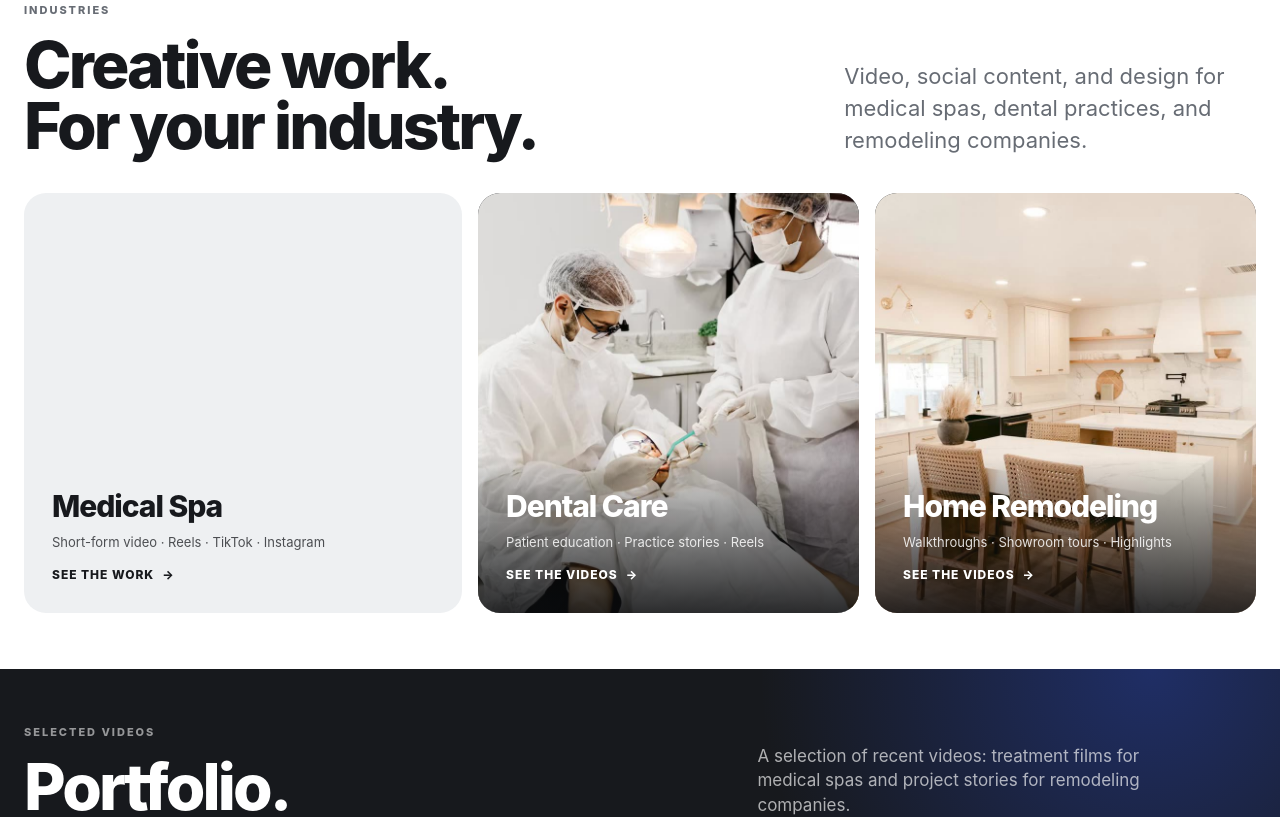
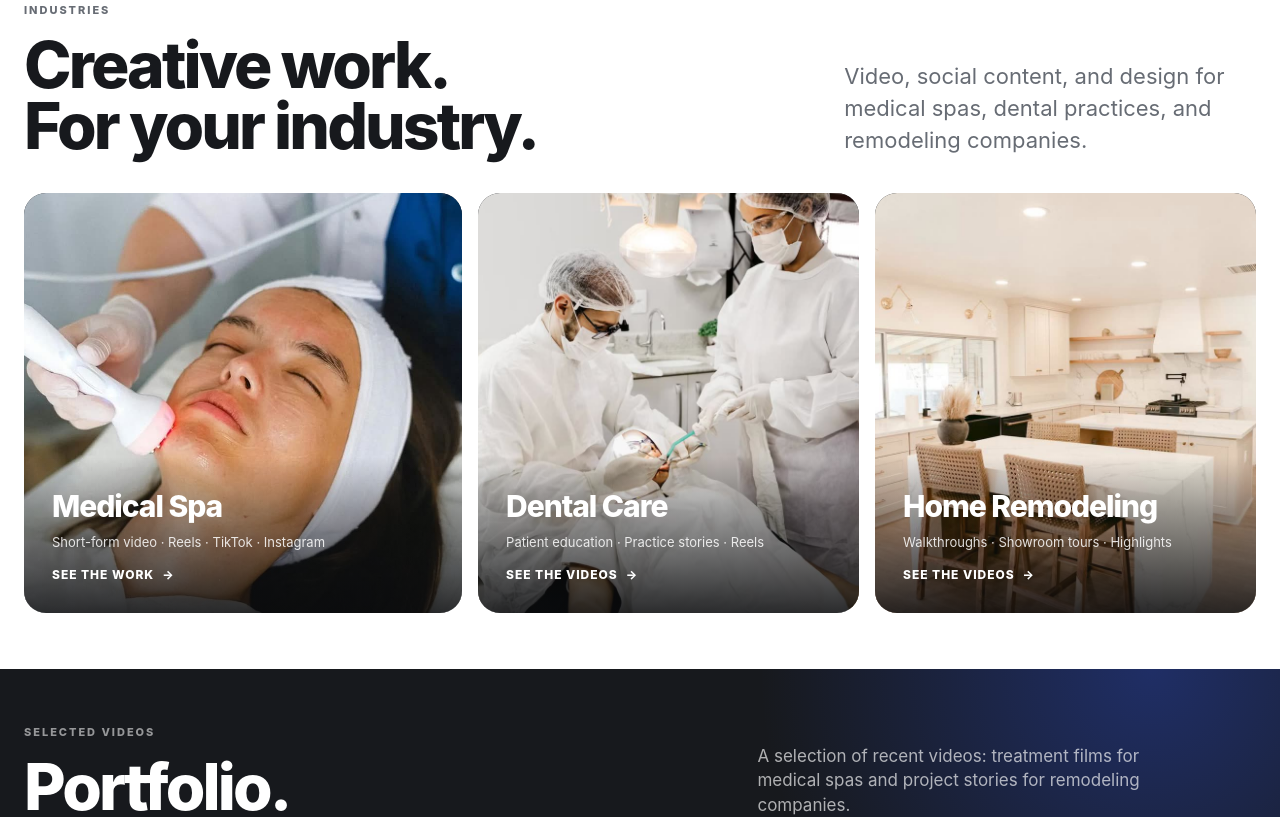
Before and after one commit to tee2thehee/ovayo, a plain HTML site: page index.html in a window 1280 px wide. Shown: the part 1625-2442 px from the top of the page. Drawn offline with Linux system fonts and the light colour scheme.

Commit message:
Medical spa photo, shorter services headline

```diff
--- a/index.html
+++ b/index.html
@@ -172,7 +172,7 @@ We help dental practices, med spas, and remodeling companies turn their expertis
         <div class="section-head">
           <div>
             <div class="eyebrow">What we do</div>
-            <h2 class="h2">One Creative Partner.<br>More Ways to Grow.</h2>
+            <h2 class="h2">Built to Grow.</h2>
           </div>
           <p class="lead">
             From video production and social content to branding, websites, and digital marketing, we help you build a stronger presence across every customer touchpoint.
@@ -257,8 +257,8 @@ We help dental practices, med spas, and remodeling companies turn their expertis
           <p class="lead">Video, social content, and design for medical spas, dental practices, and remodeling companies.</p>
         </div>
         <div class="work-grid">
-          <article class="work-card work-card--blank">
-            <div class="work-art"></div>
+          <article class="work-card work-card--photo">
+            <div class="work-art"><img src="assets/industries/medical-spa.jpg" alt="Light therapy facial treatment at a medical spa" width="1000" height="838" loading="lazy" decoding="async" style="object-position:42% center" /></div>
             <div class="work-overlay">
               <div class="work-title">Medical Spa</div>
               <div class="work-meta">Short-form video · Reels · TikTok · Instagram</div>
```
Also changed, not shown: assets/industries/medical-spa.jpg (added).
